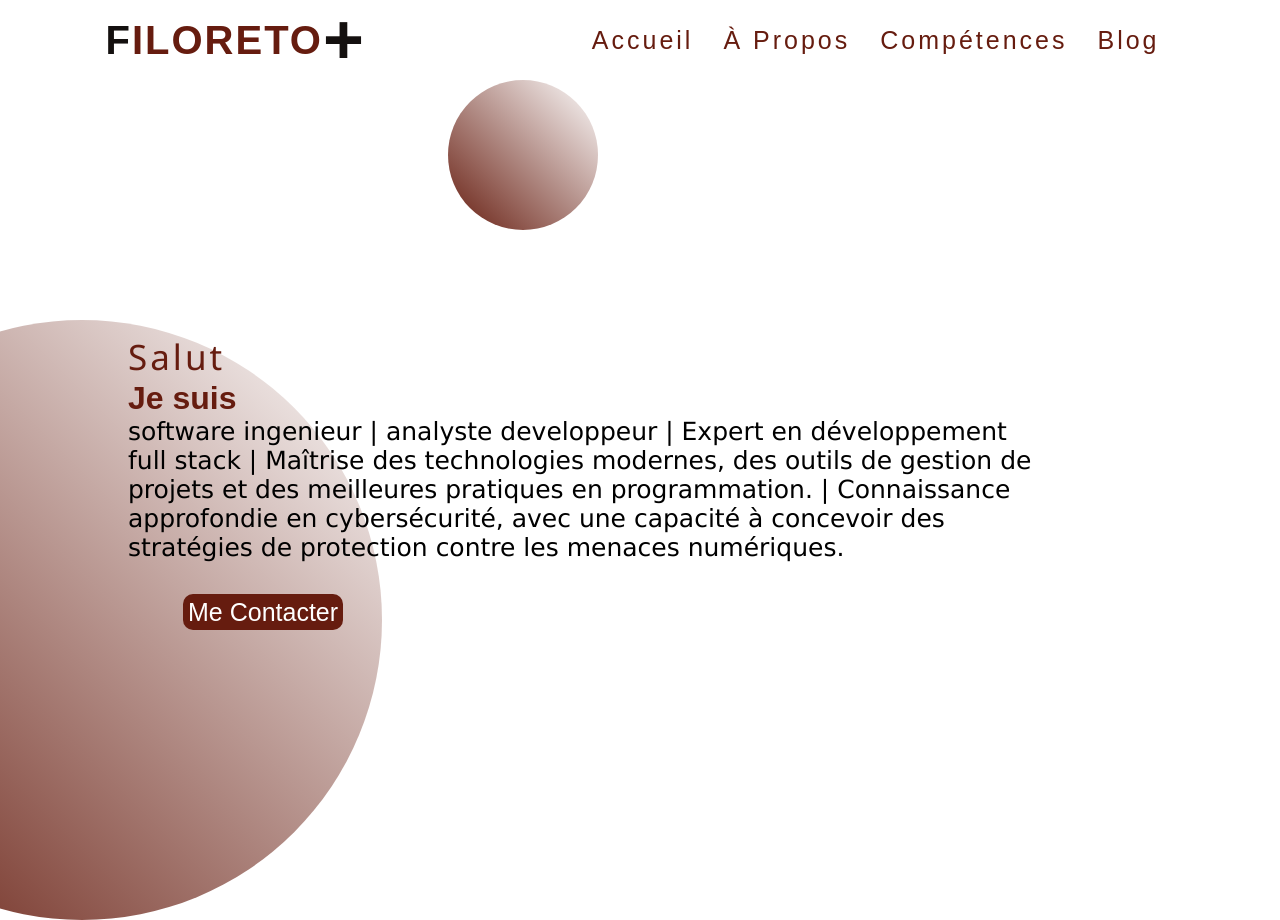
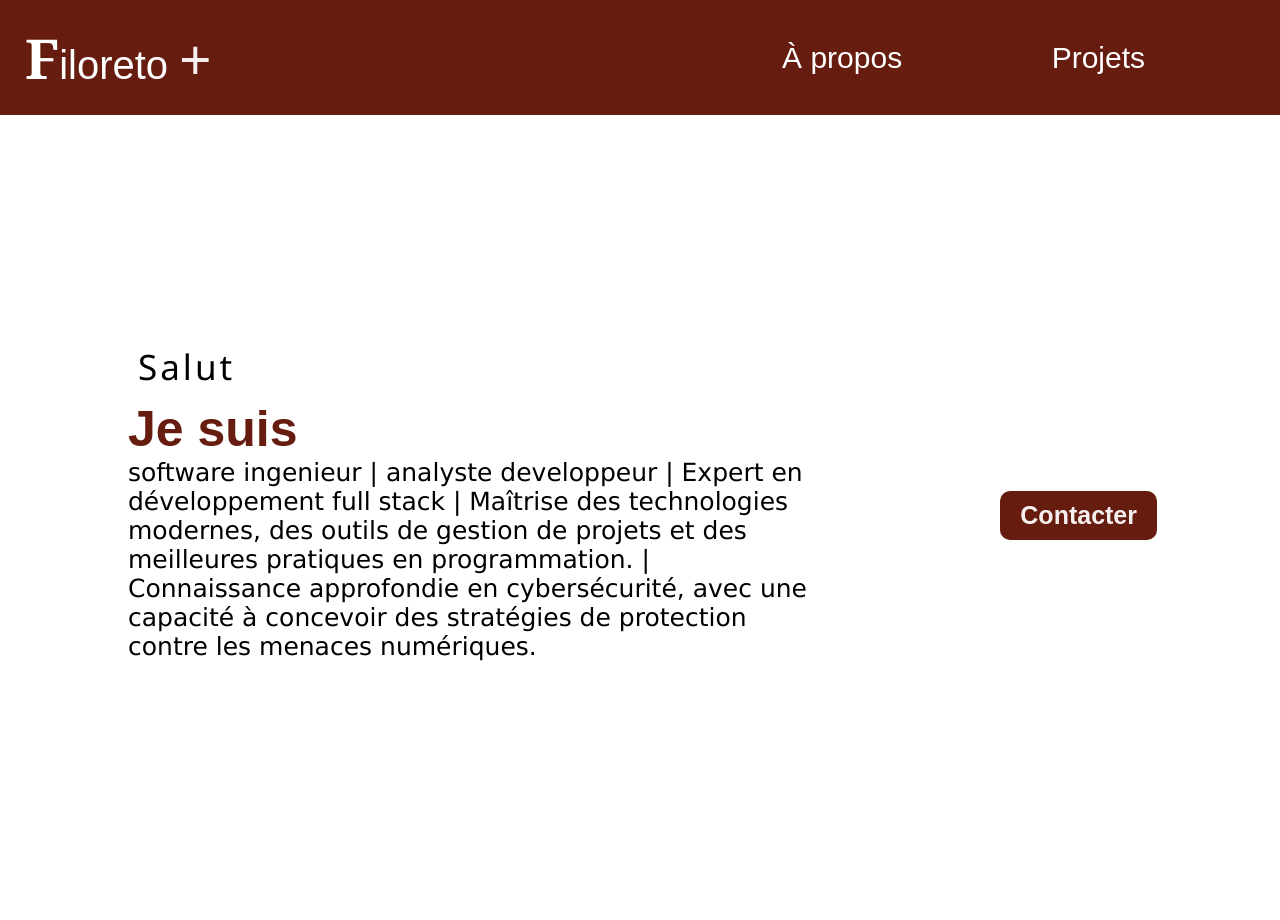
Before and after one commit to filoreto/1st-Repo, a plain HTML site: page index.html in a window 1280 px wide. Drawn offline with Linux system fonts and the light colour scheme; a web font is replaced by a local one.

Commit message:
Travail pratique sur le portfolio en L1 LMD FASI

```diff
--- a/ApropoStyle.css
+++ b/ApropoStyle.css
@@ -8,51 +8,102 @@
 * {
   margin: 0px;
   padding: 0px;
-  margin-left: 10px;
-  list-style-type: none;
-  text-decoration: none;
+  left: 50px;
   box-sizing: border-box;
   font-family: "poppins", sans-serif;
-  text-align: justify;
 }
 
-body {
-  overflow: hidden;
+.text {
 }
 
 .textB {
   font-family: "Segoe UI", Tahoma, Geneva, Verdana, sans-serif;
-  display: block;
+  display: flex;
   position: relative;
   font-size: 35px;
   letter-spacing: 3px;
   color: var(--my-color-blue);
 }
 
-.textB::after {
-  position: relative;
-  content: "";
-  height: 4px;
-  width: 45px;
-  bottom: 10px;
-  background-color: var(--my-color-jaune);
-}
 h1 {
-  position: relative;
-  display: block;
+  left: 50px;
+  display: flex;
   font-size: 3em;
-  font-weight: 900;
+  margin-left: 50px;
   color: var(--my-color-blue);
 }
 
 p {
   margin: 5px;
-  margin-left: 3px;
+
   display: block;
   width: 90%;
   font-size: 1.1em;
   position: relative;
   text-align: center;
-  text-align: justify;-+
+  text-align: justify;
   font-family: Verdana, Geneva, Tahoma, sans-serif;
+  font-size: 20px;
 }
+
+.nav-bar {
+  display: flex;
+  justify-content: space-between;
+  padding: 20px 25px;
+  align-items: center;
+  background-color: var(--my-color-blue);
+}
+.nav-links a {
+  text-decoration: none;
+  color: white;
+  margin-left: 5px;
+  margin-right: 5px;
+  padding: 0 30px;
+  font-size: 30px;
+  border-radius: 5px;
+  margin-right: 80px;
+}
+.nav-links a:hover {
+  background-color: var(--my-color-jaune);
+  color: white;
+  text-decoration: #14100f;
+  padding: 10px;
+  transition: all 0.3s ease-in-out;
+}
+
+.logo a {
+  text-align: left;
+  text-decoration: none;
+  font-size: 40px;
+  color: white;
+}
+
+.logo b {
+  font-size: 55px;
+  color: white;
+  font-family: Georgia, "Times New Roman", Times, serif;
+}
+
+.logo span {
+  font-size: 55px;
+  color: var(--my-color-gris);
+}
+
+img {
+  display: none;
+}
+
+.back {
+  text-decoration: none;
+  padding: 5px 10px;
+}
+
+.back a {
+  background-color: rgb(149, 3, 3);
+  text-decoration: none;
+  color: white;
+  margin-left: 50px;
+  padding: 10px;
+  border: #661c0f;
+  border-radius: 5px;
+}
--- a/app.js
+++ /dev/null
@@ -1,6 +0,0 @@
-const Friend = [2, "jack", 3, "gao"];
-const index = Friend.indexOf("jack ");
-console.log(index);
-
-Friend.slice(index, 2);
-console.log(Friend);
--- a/index.html
+++ b/index.html
@@ -7,19 +7,24 @@
   </head>
   <link rel="stylesheet" href="style.css" />
   <body>
-    <div class="container">
-      <nav class="entete">
-        <div class="logo"><span>F</span>iloreto<b>+</b></div>
-        <div class="menu">
-          <li><a href="#">accueil</a></li>
-          <li><a href="Apropos.html">à propos</a></li>
-          <li><a href="#">compétences</a></li>
-           <li><a href="#">blog</a></li>
+       <nav class="nav-bar">
+      <div class="logo">
+        <a href="index.html"
+          ><div class="logo"><b>F</b>iloreto <span>+</span></div></a>
+      </div>
+      <div class="nav-links">
+        <a href="Apropos.html">À propos</a>
+        <a href="projects.html">Projets</a>
+      </div>
+    </nav>
+    </nav>
+
         </div>
+        <img src="Hamburger_icon.svg.png" alt="">
       </nav>
       <div class="corps">
-        <div class="gauche">
-          <span class="textB">Salut</span>
+        <div class="text">
+           <span class="textA">Salut</span>
           <h1>Je suis</h1>
           <p>
             software ingenieur | analyste developpeur | Expert en développement
@@ -27,8 +32,11 @@
             gestion de projets et des meilleures pratiques en programmation. | Connaissance approfondie en cybersécurité, avec une capacité à concevoir des stratégies de protection contre les menaces numériques.
 
           </p><br><br>
+        </div>
+
+
           <div class="btn">
-            <a href="formulaire.html" class="button">Me contacter</a>
+            <a href="formulaire.html" class="button">contacter</a>
           </div>
         </div>
 
--- /dev/null
+++ b/projectsStyle.css
@@ -0,0 +1,90 @@
+:root {
+  --my-color-gris: #ffffffef;
+  --my-color-blue: #661c0f;
+  --my-color-jaune: #14100f;
+}
+
+body {
+  font-family: Arial, sans-serif;
+  margin: 0;
+  padding: 0;
+}
+
+.nav-bar {
+  background-color: var(--my-color-blue);
+  color: var(--my-color-gris);
+  padding: 10px 20px;
+  display: flex;
+  justify-content: space-between;
+  align-items: center;
+}
+.logo a {
+  text-align: left;
+  text-decoration: none;
+  font-size: 40px;
+  color: white;
+}
+
+.logo b {
+  font-size: 55px;
+  color: white;
+  font-family: Georgia, "Times New Roman", Times, serif;
+}
+
+.logo span {
+  font-size: 55px;
+  color: var(--my-color-gris);
+}
+
+.nav-links a {
+  text-decoration: none;
+  color: white;
+  margin-left: 5px;
+  margin-right: 5px;
+  padding: 0 30px;
+  font-size: 30px;
+  border-radius: 5px;
+  margin-right: 80px;
+}
+.nav-links a:hover {
+  background-color: var(--my-color-jaune);
+  color: white;
+  text-decoration: #14100f;
+  padding: 10px;
+  transition: all 0.3s ease-in-out;
+}
+
+.text {
+  padding: 20px;
+  font-family: Cambria, Cochin, Georgia, Times, "Times New Roman", serif;
+  font-size: 20px;
+}
+
+.textB {
+  font-weight: bold;
+  font-size: 3em;
+  color: #661c0f;
+}
+
+.text ul li {
+  background-color: var(--my-color-blue);
+  color: var(--my-color-gris);
+  padding: 20px;
+  border-radius: 5px;
+  font-family: "Franklin Gothic Medium", "Arial Narrow", Arial, sans-serif;
+}
+
+.back {
+  text-decoration: none;
+  padding: 5px 10px;
+}
+
+.back a {
+  background-color: #661c0f;
+  text-decoration: none;
+  color: white;
+  margin-left: 50px;
+  padding: 10px;
+  border: #661c0f;
+  border-radius: 5px;
+}
--- a/style.css
+++ b/style.css
@@ -27,46 +27,51 @@ body {
   min-height: 100vh;
   background-color: var(--my-color-gris);
 }
-
-.entete {
+.nav-bar {
   display: flex;
-  width: 100%;
-  justify-content: space-around;
-  height: 80px;
-  line-height: 80px;
+  justify-content: space-between;
+  padding: 20px 25px;
+  align-items: center;
+  background-color: var(--my-color-blue);
+}
+.nav-links a {
+  text-decoration: none;
+  color: white;
+  margin-left: 5px;
+  margin-right: 5px;
+  padding: 0 30px;
+  font-size: 30px;
+  border-radius: 5px;
+  margin-right: 80px;
+}
+.nav-links a:hover {
+  background-color: var(--my-color-jaune);
+  color: white;
+  text-decoration: #14100f;
+  padding: 10px;
+  transition: all 0.3s ease-in-out;
 }
 
-/* font-size et weight c'est pour la taille du text et le gras du text*/
-
-.logo {
-  display: flex;
+.logo a {
+  text-align: left;
+  text-decoration: none;
   font-size: 40px;
-  font-weight: 800;
-  color: var(--my-color-blue);
-  letter-spacing: 2px;
-  cursor: pointer;
-  text-transform: uppercase;
-}
-b {
-  font-size: 70px;
-  color: var(--my-color-jaune);
-}
-.logo span {
-  color: var(--my-color-jaune);
+  color: white;
 }
 
-.menu {
-  display: flex;
-}
-.menu li {
-  margin: 0 15px;
+.logo b {
+  font-size: 55px;
+  color: white;
+  font-family: Georgia, "Times New Roman", Times, serif;
 }
 
-.menu li a {
-  font-size: 25px;
-  color: var(--my-color-blue);
-  letter-spacing: 3px;
-  text-transform: capitalize;
+.logo span {
+  font-size: 55px;
+  color: var(--my-color-gris);
+}
+
+img {
+  display: none;
 }
 
 .corps {
@@ -79,25 +84,25 @@ b {
   overflow: hidden;
 }
 
-.textB {
+.textA {
   font-family: "Segoe UI", Tahoma, Geneva, Verdana, sans-serif;
-  display: block;
+  display: flex;
   position: relative;
   font-size: 35px;
   letter-spacing: 3px;
-  color: var(--my-color-blue);
+  color: black;
+  padding: 10px 10px;
 }
 
-.textB::after {
-  position: relative;
-  content: "";
-  height: 4px;
-  width: 45px;
-  bottom: 10px;
-  background-color: var(--my-color-jaune);
-}
+/* span.textA{
+  padding: 100 0px;
+  border: #14100f;
+  font-size: 40px;
+  color: var(--my-color-jaune);
+} */
 h1 {
   position: relative;
+  font-size: 50px;
   display: block;
   color: var(--my-color-blue);
 }
@@ -111,11 +116,22 @@ p {
 }
 
 .btn {
-  width: 50%;
+  display: flex;
+  padding: 40px;
   position: relative;
   left: 50px;
 }
 
+.btn a {
+  text-decoration: none;
+  align-items: center;
+  color: var(--my-color-gris);
+  font-size: 25px;
+  font-weight: 600;
+  padding: 10px 20px;
+  border-radius: 10px;
+  background-color: var(--my-color-blue);
+}
 /* jai juste aplliquer du style sur mon lien on lui donnant des pordures */
 
 .button {
@@ -123,31 +139,17 @@ p {
   font-weight: 200;
   background-color: var(--my-color-blue);
   color: white;
-  padding: 4px 5px;
+  padding: 10px 25px;
   margin: 40px 5px;
   text-transform: capitalize;
   text-decoration: none;
   border-radius: 10px;
 }
-
-.corps::before {
-  position: absolute;
-  content: "";
-  height: 600px;
-  width: 600px;
-  border-radius: 50%;
-  background: linear-gradient(45deg, #661c0f, #ffffffea);
-  left: -17%;
-  top: 40%;
+.button:hover {
+  background-color: var(--my-color-jaune);
+  color: white;
+  transition: all 0.3s ease-in-out;
 }
 
-.corps::after {
-  position: absolute;
-  content: "";
-  height: 150px;
-  width: 150px;
-  border-radius: 50%;
-  background: linear-gradient(45deg, #661c0f, #ffffffea);
-  left: 35%;
-  top: 10%;
+media screen and (max-width: 768px) {
 }
```
Also changed, not shown: Apropos.html (+14 -2 lines), formulaire.css (+27 -0 lines), formulaire.html (+1 -0 lines), projects.html (added, +46 -0 lines), Hamburger_icon.svg.png (added), index.js (added), 1 other file.
